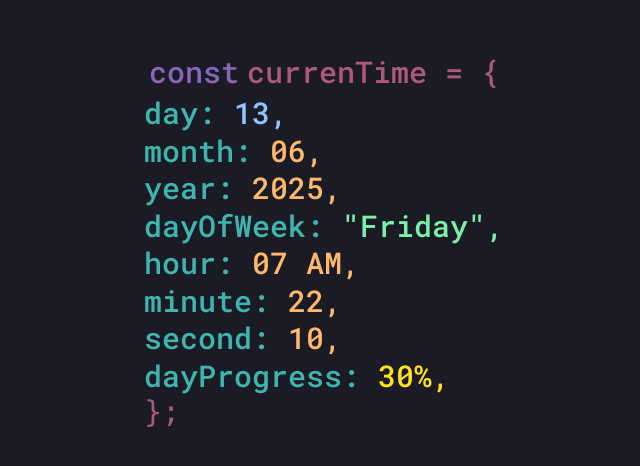
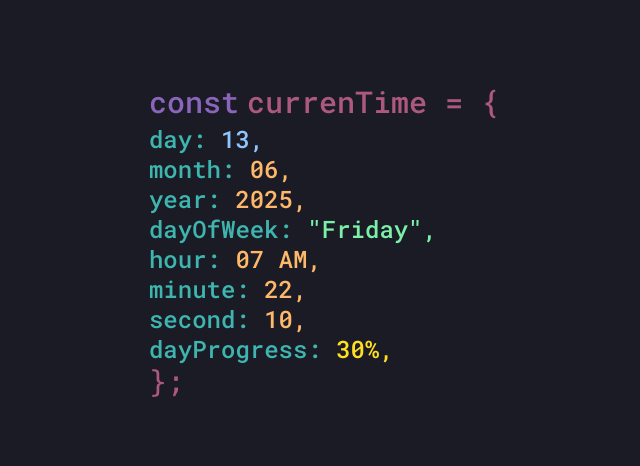
Before and after one commit to Alexanderjms/CodeTime, a plain HTML site: page index.html in a window 1280 px wide. Shown: the part 158-624 px from the top of the page, without its empty margins (316-956 px from the left). Drawn offline with nearby package versions, Linux system fonts and the light colour scheme.

Commit message:
refactor: improve HTML structure and styling for better readability

```diff
--- a/index.html
+++ b/index.html
@@ -20,13 +20,17 @@
   <body
     class="bg-[#1a1b24] roboto-mono flex items-center justify-center min-h-screen"
   >
-    <div class="text-xl sm:text-sm md:text-lg lg:text-2xl xl:text-3xl">
-      <div class="flex justify-center items-center">
+    <div class="">
+      <div
+        class="flex justify-center items-center text-xl sm:text-sm md:text-lg lg:text-2xl xl:text-3xl"
+      >
         <p class="text-[#8b65bb] m-0">const</p>
         <p class="text-[#ac587f] ml-2 m-0">currenTime = {</p>
       </div>
 
-      <div class="text-[#3fb5b0] leading-tight mt-1">
+      <div
+        class="text-[#3fb5b0] leading-tight mt-1 text-sm sm:text-xs md:text-base lg:text-lg xl:text-2xl"
+      >
         <h3 id="day" class="m-0">day: <span class="text-blue-300">,</span></h3>
         <h3 id="month" class="m-0">
           month: <span class="text-orange-300">,</span>
@@ -51,7 +55,11 @@
         </h3>
       </div>
 
-      <pre class="text-[#ac587f] m-0">};</pre>
+      <pre
+        class="text-[#ac587f] m-0 text-xl sm:text-sm md:text-lg lg:text-2xl xl:text-3xl"
+      >
+};</pre
+      >
     </div>
 
     <script src="main.js"></script>
```
